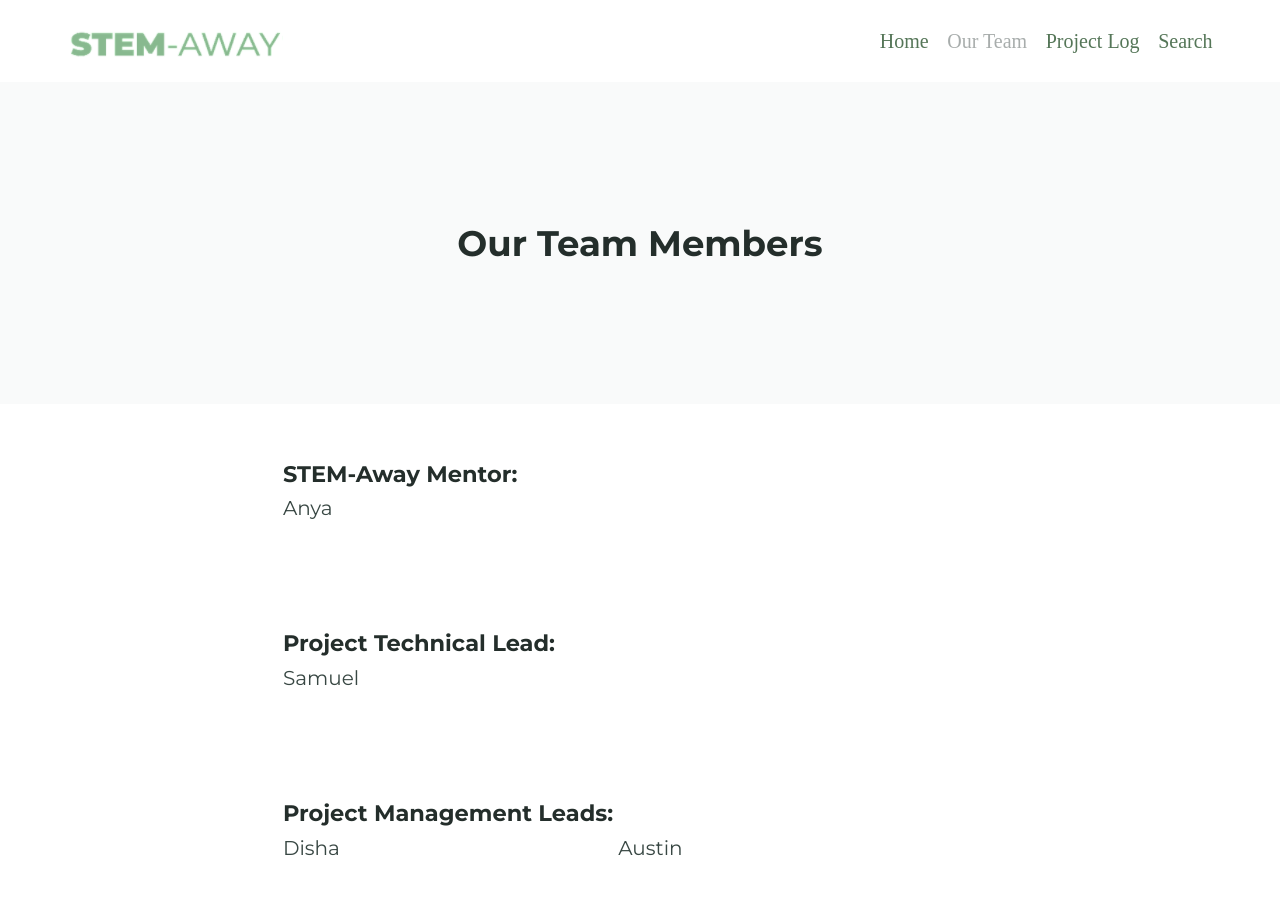
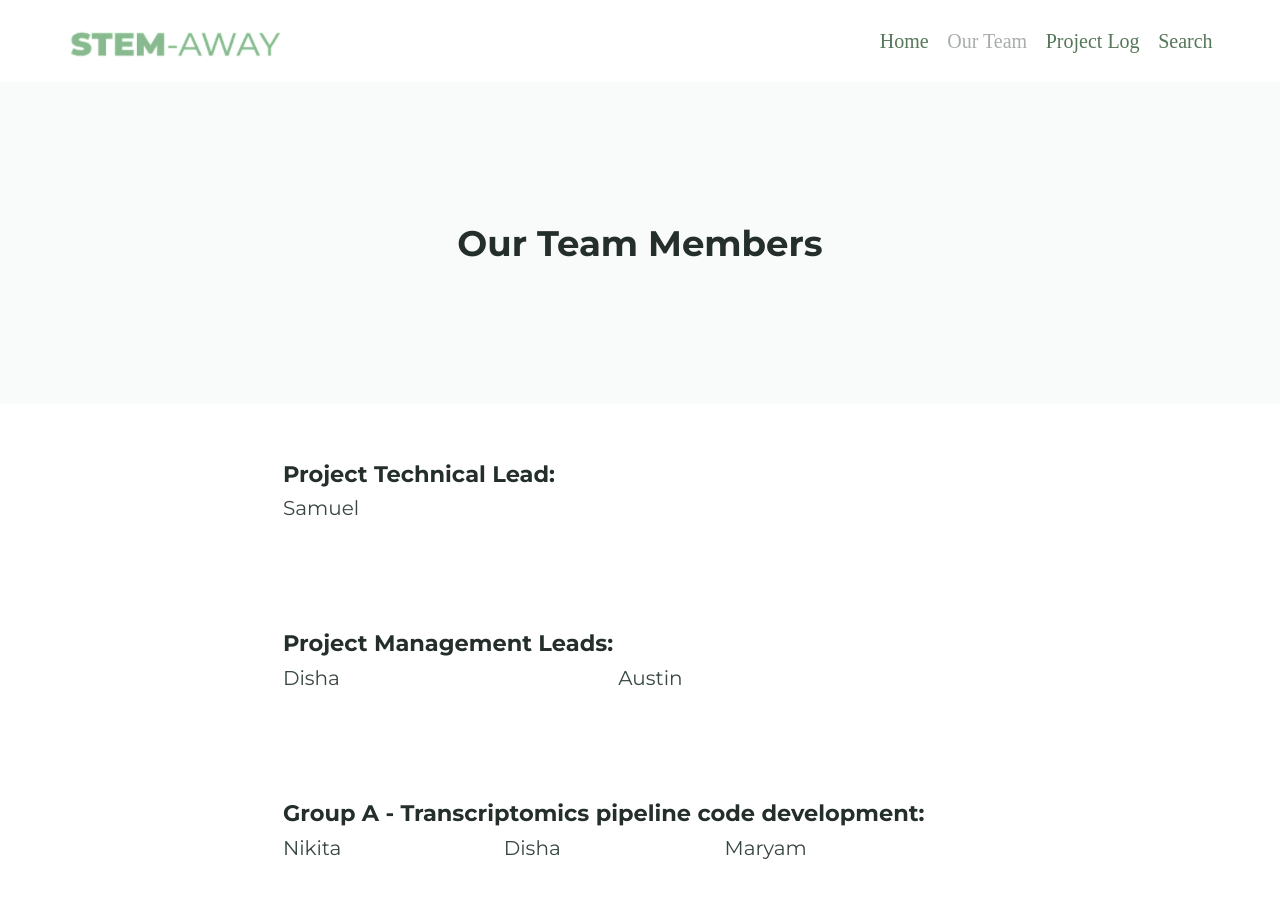
Before and after one commit to BI-STEM-Away/sMAP_dev, a Jekyll site: the page built from ourTeam.md, in a window 1280 px wide and 900 px high. Built offline with Jekyll 4.4.1, drawn with Linux system fonts in a browser that asks for light colours.

Commit message:
Update ourTeam.md

```diff
--- a/ourTeam.md
+++ b/ourTeam.md
@@ -3,22 +3,6 @@ feature_text: |
   ## Our Team Members
 feature_image: https://bi-stem-away.github.io/shiny_app_dev/Banner.png
 ---
-##### STEM-Away Mentor:
-<table>
-  <thead>
-    <tr>
-      <!-- Names -->
-      <th>Anya</th>
-    </tr>
-  </thead>
-  <tbody>
-    <!-- Images -->
-    <tr>
-      <td><img src="https://bi-stem-away.github.io/shiny_app_dev/images/Austin.png" alt="" height="150"></td>
-    </tr>
-  </tbody>
-</table>
-<br>
 
 ##### Project Technical Lead:
 <table>
```
